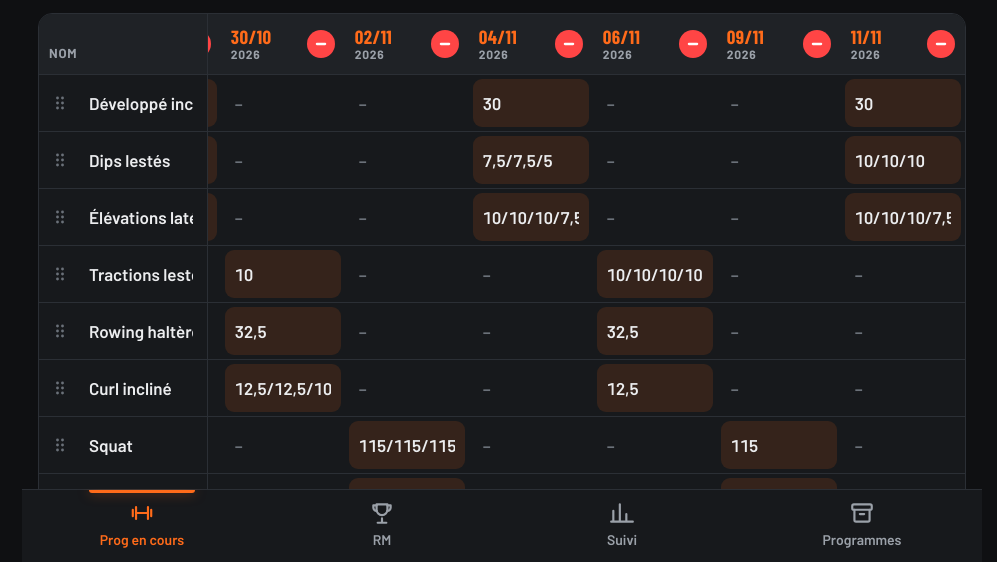
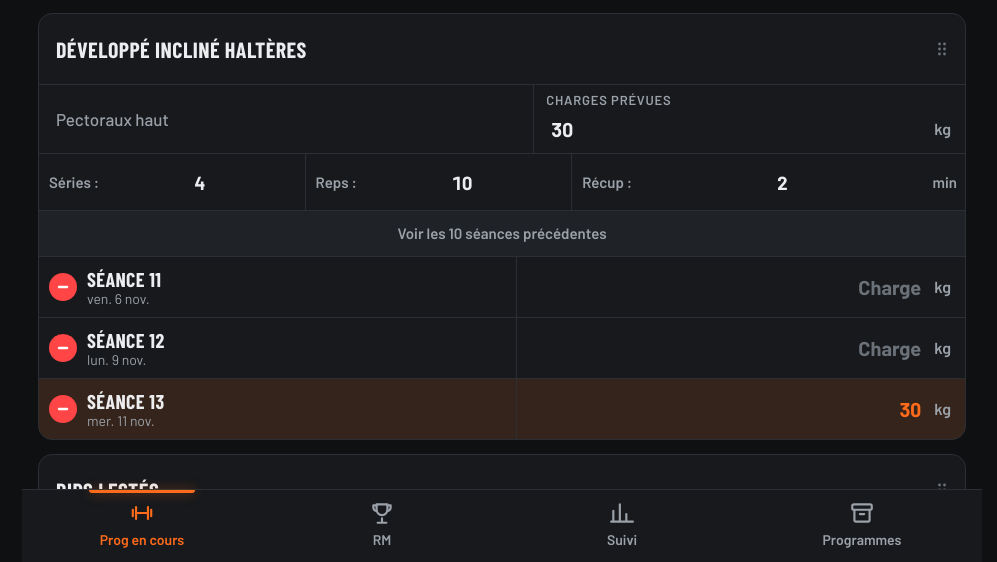
Before and after one commit to Zerocodemat/Carnet-Muscu, a plain HTML site: page index.html in a window 1280 px wide. Shown: the part 238-800 px from the top of the page, without its empty margins (138-1135 px from the left). Drawn offline with nearby package versions, Linux system fonts and the light colour scheme.

Commit message:
Add files via upload

```diff
--- a/index.html
+++ b/index.html
@@ -123,6 +123,41 @@ tr.draft-actions td{background:var(--accent-soft);padding:0 6px 10px}
 .draft-btns{display:grid;grid-template-columns:1fr 1fr;gap:10px}
 @keyframes pop{from{background:var(--accent-soft)}to{background:transparent}}
 tr.new td{animation:pop 1.6s ease-out}
+
+/* Fiches exercice (Prog en cours) */
+.exlist{display:grid;gap:14px}
+.ex{background:var(--surface);border:1px solid var(--line);border-radius:var(--r);overflow:hidden}
+.ex input{width:100%;min-width:0;height:48px;background:transparent;border:1px solid transparent;border-radius:9px;padding:0 10px;font-size:17px;font-variant-numeric:tabular-nums}
+.ex input::placeholder{color:var(--faint)}
+.ex input:focus{outline:none;border-color:var(--accent);background:var(--bg)}
+.ex-name{display:flex;align-items:center;gap:2px;padding:8px 6px 0}
+.ex .in-name{height:54px;font:700 22px/1 var(--f-display);text-transform:uppercase;letter-spacing:.02em}
+.ex-mus{display:grid;grid-template-columns:minmax(0,1.15fr) minmax(0,1fr);margin-top:8px;border-top:1px solid var(--line);border-bottom:1px solid var(--line)}
+.ex-mus .mus{display:flex;align-items:center;padding:6px;border-right:1px solid var(--line);min-width:0}
+.ex-mus .mus input{color:var(--muted);font-weight:500}
+.plan{display:grid;grid-template-columns:minmax(0,1fr) auto;align-items:center;padding:6px 0 4px 12px;min-width:0}
+.plan span{grid-column:1/-1;font-size:13px;font-weight:600;letter-spacing:.06em;text-transform:uppercase;color:var(--muted)}
+.plan em{font-style:normal}
+.ex .plan input{height:40px;padding:0 4px;font-weight:700;font-size:20px}
+.ex-params{display:grid;grid-template-columns:0.95fr 0.95fr 1.4fr;border-bottom:1px solid var(--line)}
+.pf{display:flex;align-items:center;gap:0;padding:4px 4px 4px 10px;border-right:1px solid var(--line);min-width:0}
+.pf:last-child{border-right:0}
+.pf span{font-size:15px;color:var(--muted);font-weight:600;white-space:nowrap}
+.ex .pf input{text-align:center;font-weight:700;font-size:19px;padding:0 2px}
+.pf em{font-style:normal;color:var(--muted);font-size:15px;font-weight:600;padding-right:4px}
+.more{width:100%;min-height:46px;background:var(--surface-2);border:0;border-bottom:1px solid var(--line);color:var(--muted);font-weight:600;font-size:15px}
+.srow{display:grid;grid-template-columns:minmax(0,1.15fr) minmax(0,1fr) auto;align-items:center;border-top:1px solid var(--line)}
+.sessions .srow:first-child{border-top:0}
+.srow.last{background:var(--accent-soft)}
+.slabel{display:flex;align-items:center;gap:10px;padding:6px 10px;min-height:60px;border-right:1px solid var(--line);min-width:0}
+.slabel span{display:grid;line-height:1.15;min-width:0}
+.slabel b{font:700 20px var(--f-display);text-transform:uppercase;letter-spacing:.02em}
+.slabel small{color:var(--muted);font-size:14px;white-space:nowrap}
+.ex .sval{text-align:right;font-weight:700;font-size:20px}
+.ex .sval.filled{color:var(--accent)}
+.unit{padding:0 14px 0 2px;color:var(--muted);font-weight:600}
+.nos{margin:0;padding:16px 14px;color:var(--faint);font-size:15px}
+@media (max-width:370px){.pf{padding-left:8px}.pf span{font-size:14px}}
 
 /* Programmes */
 .toolbar{display:flex;align-items:center;justify-content:space-between;gap:12px;flex-wrap:wrap;margin-bottom:16px}
@@ -325,8 +360,10 @@ function load(){
   try{const raw=localStorage.getItem(KEY); if(raw){const s=JSON.parse(raw); if(s&&Array.isArray(s.programs)) return s;}}catch(e){}
   return demo();
 }
+function toMin(v){const m=String(v||'').trim().match(/^(\d+)'(\d{1,2})?$/);if(!m)return v;const t=+m[1]+(m[2]?+m[2]/60:0);return fmtNum(Math.round(t*100)/100)}
 let S=load();
-const ui={tab:'prog',seg:'active',suivi:'week',rmDraft:null,scrollEnd:true,newRm:null};
+S.programs.forEach(p=>p.exercises.forEach(e=>{e.recup=toMin(e.recup)}));
+const ui={tab:'prog',seg:'active',suivi:'week',rmDraft:null,scrollEnd:true,newRm:null,showAll:new Set()};
 function persist(){try{localStorage.setItem(KEY,JSON.stringify(S));return true}catch(e){return false}}
 let saveT,flashT;
 function touch(p){
@@ -353,27 +390,44 @@ function sheet({title,html='',actions=[],onMount}){
   return close;
 }
 
-/* ---------- Écran : Prog en cours ---------- */
+/* ---------- Écran : Prog en cours (fiches par exercice, séances en lignes) ---------- */
+const SHOW=3;
 function viewProg(){
   const p=cur();
   if(!p) return '<div class="empty"><h2>Aucun programme en cours</h2><p>Crée un programme ou réactive-en un depuis l\'onglet Programmes.</p><button class="btn primary" data-act="newProg">'+ICON.plus.replace('<svg','<svg width="20" height="20"')+'Nouveau programme</button></div>';
   const opts=S.programs.filter(x=>x.status==='active'||x.id===p.id).sort(byCreated);
-  const yy=s=>parse(s).getFullYear();
-  const head='<tr><th class="sticky w-name">Nom</th><th class="w-mus">Muscles</th><th class="w-s">Séries</th><th class="w-r">Reps</th><th class="w-c">Charges</th><th class="w-rec">Récup</th><th class="real w-real">Charges réelles</th>'+
-    p.cols.map(c=>'<th class="real w-real"><div class="dh"><span>'+fDM(c.date)+'<small>'+yy(c.date)+'</small></span><button class="minus" data-act="delCol" data-id="'+c.id+'" aria-label="Supprimer la séance du '+fDate(c.date)+'">'+ICON.minus+'</button></div></th>').join('')+'</tr>';
-  const cell=(e,f,ph,mode)=>'<td><input data-f="'+f+'" value="'+esc(e[f])+'" placeholder="'+ph+'"'+(mode?' inputmode="'+mode+'"':'')+' aria-label="'+ph+' – '+esc(e.name)+'"></td>';
-  const real=(e,k,lbl)=>{const v=e.actual[k]||'';return '<td class="real"><input class="'+(v?'filled':'')+'" data-c="'+k+'" value="'+esc(v)+'" placeholder="–" aria-label="'+lbl+' – '+esc(e.name)+'"></td>'};
-  const rows=p.exercises.map(e=>'<tr data-ex="'+e.id+'"><td class="sticky"><div class="namecell"><button class="grip" data-act="rowMenu" data-id="'+e.id+'" aria-label="Options pour '+esc(e.name||'cet exercice')+'">'+ICON.grip+'</button><input data-f="name" value="'+esc(e.name)+'" placeholder="Exercice" aria-label="Nom de l\'exercice"></div></td>'+
-    cell(e,'muscles','Muscles')+cell(e,'series','Séries','numeric')+cell(e,'reps','Reps')+cell(e,'charge','kg')+cell(e,'recup','Récup')+
-    real(e,'base','Charges réelles')+p.cols.map(c=>real(e,c.id,'Séance du '+fDate(c.date))).join('')+'</tr>').join('');
+  const N=p.cols.length;
+  const lastDate=N?p.cols[N-1].date:null;
+  const cards=p.exercises.map(e=>{
+    const all=ui.showAll.has(e.id);
+    const start=all?0:Math.max(0,N-SHOW);
+    const nm=esc(e.name||'cet exercice');
+    const sess=p.cols.slice(start).map((c,k)=>{
+      const n=start+k+1, v=e.actual[c.id]||'';
+      return '<div class="srow'+(start+k===N-1?' last':'')+'"><div class="slabel"><button class="minus" data-act="delCol" data-id="'+c.id+'" aria-label="Supprimer la séance '+n+' du '+fDate(c.date)+'">'+ICON.minus+'</button><span><b>Séance '+n+'</b><small>'+fLong(c.date)+'</small></span></div>'+
+        '<input class="sval'+(v?' filled':'')+'" data-c="'+c.id+'" value="'+esc(v)+'" placeholder="Charge" aria-label="Charge séance '+n+' – '+nm+'"><span class="unit">kg</span></div>';
+    }).join('');
+    const more=N>SHOW?'<button class="more" data-act="showAll" data-id="'+e.id+'">'+(all?'Masquer les séances précédentes':'Voir les '+start+' séance'+(start>1?'s':'')+' précédente'+(start>1?'s':''))+'</button>':'';
+    return '<article class="ex" data-ex="'+e.id+'">'+
+      '<div class="ex-name"><input class="in-name" data-f="name" value="'+esc(e.name)+'" placeholder="Nom de l\'exercice" aria-label="Nom de l\'exercice"><button class="grip" data-act="rowMenu" data-id="'+e.id+'" aria-label="Options pour '+nm+'">'+ICON.grip+'</button></div>'+
+      '<div class="ex-mus"><div class="mus"><input data-f="muscles" value="'+esc(e.muscles)+'" placeholder="Muscles travaillés" aria-label="Muscles travaillés – '+nm+'"></div>'+
+        '<label class="plan"><span>Charges prévues</span><input data-f="charge" value="'+esc(e.charge)+'" placeholder="–" aria-label="Charges prévues – '+nm+'"><em class="unit">kg</em></label></div>'+
+      '<div class="ex-params">'+
+        '<label class="pf"><span>Séries :</span><input data-f="series" value="'+esc(e.series)+'" inputmode="numeric" placeholder="–"></label>'+
+        '<label class="pf"><span>Reps :</span><input data-f="reps" value="'+esc(e.reps)+'" placeholder="–"></label>'+
+        '<label class="pf"><span>Récup :</span><input data-f="recup" value="'+esc(e.recup)+'" inputmode="decimal" placeholder="–"><em>min</em></label>'+
+      '</div>'+more+
+      '<div class="sessions">'+(sess||'<p class="nos">Aucune séance. Touche + en haut pour en ajouter une.</p>')+'</div>'+
+    '</article>';
+  }).join('');
   const done=p.status==='done';
   return '<section class="prog-head">'+
-    '<div class="head-row"><button class="plus" data-act="addCol" aria-label="Ajouter une séance (colonne datée)">'+ICON.plus+'</button>'+
+    '<div class="head-row"><button class="plus" data-act="addCol" aria-label="Ajouter une séance">'+ICON.plus+'</button>'+
     '<select class="select" id="progSel" aria-label="Choisir le programme">'+opts.map(o=>'<option value="'+o.id+'"'+(o.id===p.id?' selected':'')+'>'+esc(o.name)+(o.status==='done'?' (terminé)':'')+'</option>').join('')+'</select></div>'+
-    '<div class="prog-title"><span class="eyebrow">Programme en cours</span><h1 class="h1">'+esc(p.name)+'</h1><span class="meta">'+p.cols.length+' séance'+(p.cols.length>1?'s':'')+' · créé le '+fDate(p.createdAt)+'</span></div>'+
+    '<div class="prog-title"><span class="eyebrow">Programme en cours</span><h1 class="h1">'+esc(p.name)+'</h1><span class="meta">'+N+' séance'+(N>1?'s':'')+(lastDate?' · dernière le '+fLong(lastDate):'')+' · '+p.exercises.length+' exercice'+(p.exercises.length>1?'s':'')+'</span></div>'+
     '</section>'+
     (done?'<div class="banner"><span>Programme terminé le '+fDate(p.finishedAt)+'.</span><button class="btn ghost" data-act="reactivate" data-id="'+p.id+'">Réactiver</button></div>':'')+
-    '<div class="tbl-wrap" id="progTable"><table><thead>'+head+'</thead><tbody>'+rows+'</tbody></table></div>'+
+    '<div class="exlist">'+cards+'</div>'+
     '<p class="hint">Tout s\'enregistre automatiquement. Touche ⋮⋮ pour déplacer ou supprimer un exercice.</p>'+
     '<div class="below"><button class="btn ghost" data-act="addEx">'+ICON.plus.replace('<svg','<svg width="20" height="20"')+'Exercice</button>'+(done?'':'<button class="btn ghost" data-act="finish">Terminer le programme</button>')+'</div>';
 }
@@ -501,11 +555,11 @@ function onClick(e){
   const el=e.target.closest('[data-act]'); if(!el) return;
   const act=el.dataset.act, id=el.dataset.id, p=cur();
   if(act==='addCol'){
-    sheet({title:'Nouvelle séance',html:'<p>Une colonne datée s\'ajoute à droite du tableau pour saisir tes charges réelles.</p><label class="lbl" for="colDate">Date de la séance</label><input class="field" type="date" id="colDate" value="'+today()+'"><div class="err" id="colErr"></div>',
+    sheet({title:'Nouvelle séance',html:'<p>Une ligne datée s\'ajoute en bas de chaque exercice pour saisir la charge du jour.</p><label class="lbl" for="colDate">Date de la séance</label><input class="field" type="date" id="colDate" value="'+today()+'"><div class="err" id="colErr"></div>',
       actions:[{label:'Annuler',cls:'ghost'},{label:'Valider',cls:'primary',run:sc=>{const v=$('#colDate',sc).value;if(!v){$('#colErr',sc).textContent='Choisis une date.';return false}p.cols.push({id:uid(),date:v});touch(p);ui.scrollEnd=true;render()}}]});
   }else if(act==='delCol'){
     const c=p.cols.find(x=>x.id===id);
-    sheet({title:'Supprimer la séance du '+fDate(c.date)+' ?',html:'<p>Les charges saisies dans cette colonne seront effacées.</p>',
+    sheet({title:'Supprimer la séance du '+fDate(c.date)+' ?',html:'<p>Cette séance sera retirée de tous les exercices du programme, avec les charges saisies.</p>',
       actions:[{label:'Annuler',cls:'ghost'},{label:'Supprimer',cls:'danger',run:()=>{p.cols=p.cols.filter(x=>x.id!==id);p.exercises.forEach(x=>delete x.actual[id]);touch(p);render()}}]});
   }else if(act==='rowMenu'){
     const i=p.exercises.findIndex(x=>x.id===id), ex=p.exercises[i];
@@ -515,8 +569,8 @@ function onClick(e){
       onMount:(sc,close)=>{$('#mvUp',sc).onclick=()=>{close();move(-1)};$('#mvDown',sc).onclick=()=>{close();move(1)}}});
   }else if(act==='addEx'){
     p.exercises.push({id:uid(),name:'',muscles:'',series:'',reps:'',charge:'',recup:'',actual:{}});touch(p);render();
-    const rows=document.querySelectorAll('#progTable tbody tr');const last=rows[rows.length-1];
-    if(last){const t=$('#progTable');t.scrollLeft=0;last.querySelector('input[data-f=name]').focus();}
+    const cards=document.querySelectorAll('.ex');const last=cards[cards.length-1];
+    if(last){last.scrollIntoView({block:'center'});last.querySelector('.in-name').focus({preventScroll:true});}
   }else if(act==='finish'){
     sheet({title:'Terminer « '+p.name+' » ?',html:'<p>Le programme part dans les archives (onglet Programmes › Terminés). Tu pourras le réactiver.</p>',
       actions:[{label:'Annuler',cls:'ghost'},{label:'Terminer',cls:'primary',run:()=>{p.status='done';p.finishedAt=today();touch(p);const next=S.programs.filter(x=>x.status==='active').sort(byCreated)[0];S.currentId=next?next.id:null;ui.scrollEnd=true;render()}}]});
@@ -543,12 +597,13 @@ function onClick(e){
     const r=S.rm.find(x=>x.id===id);
     sheet({title:r.exercise+' · '+r.max+' kg',html:'<p>Record du '+fDate(r.date)+'.</p>',
       actions:[{label:'Annuler',cls:'ghost'},{label:'Supprimer la ligne',cls:'danger',run:()=>{S.rm=S.rm.filter(x=>x.id!==id);touch();render()}}]});
-  }else if(act==='suiviMode'){ui.suivi=el.dataset.v;render();}
+  }else if(act==='suiviMode'){ui.suivi=el.dataset.v;render();
+  }else if(act==='showAll'){ui.showAll.has(id)?ui.showAll.delete(id):ui.showAll.add(id);render();}
 }
 function onInput(e){
   const t=e.target;
   if(ui.rmDraft&&t.closest('tr.draft')){ui.rmDraft={date:$('#rmDate').value,exercise:$('#rmEx').value,max:$('#rmMax').value};return}
-  const tr=t.closest('tr[data-ex]'); if(!tr) return;
+  const tr=t.closest('[data-ex]'); if(!tr) return;
   const p=cur(); const ex=p&&p.exercises.find(x=>x.id===tr.dataset.ex); if(!ex) return;
   if(t.dataset.f) ex[t.dataset.f]=t.value;
   else if(t.dataset.c){ex.actual[t.dataset.c]=t.value;t.classList.toggle('filled',!!t.value)}
--- a/sw.js
+++ b/sw.js
@@ -1,5 +1,6 @@
-const C='carnet-muscu-v1';
+// Version 2 – fiches par exercice + charges prévues
+const C='carnet-muscu-v2';
 const FILES=['./','./index.html','./manifest.json','./icon-192.png','./icon-512.png'];
-self.addEventListener('install',e=>{e.waitUntil(caches.open(C).then(c=>c.addAll(FILES)));self.skipWaiting()});
+self.addEventListener('install',e=>{e.waitUntil(caches.open(C).then(c=>c.addAll(FILES.map(f=>new Request(f,{cache:'reload'})))));self.skipWaiting()});
 self.addEventListener('activate',e=>{e.waitUntil(caches.keys().then(k=>Promise.all(k.filter(x=>x!==C).map(x=>caches.delete(x)))));self.clients.claim()});
 self.addEventListener('fetch',e=>{if(e.request.method!=='GET')return;e.respondWith(caches.match(e.request).then(r=>r||fetch(e.request).then(res=>{const cp=res.clone();caches.open(C).then(c=>c.put(e.request,cp)).catch(()=>{});return res}).catch(()=>caches.match('./index.html'))))});
```
